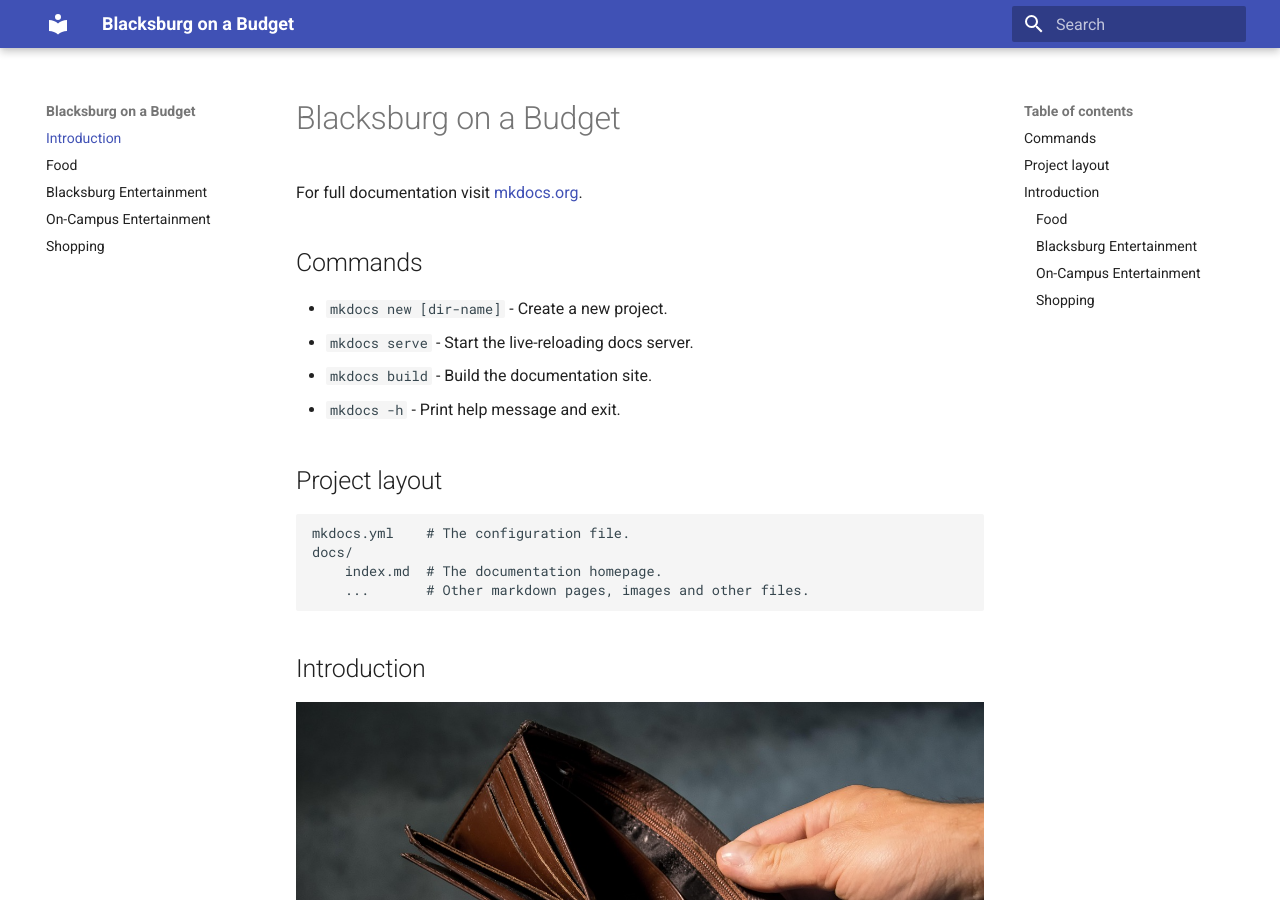
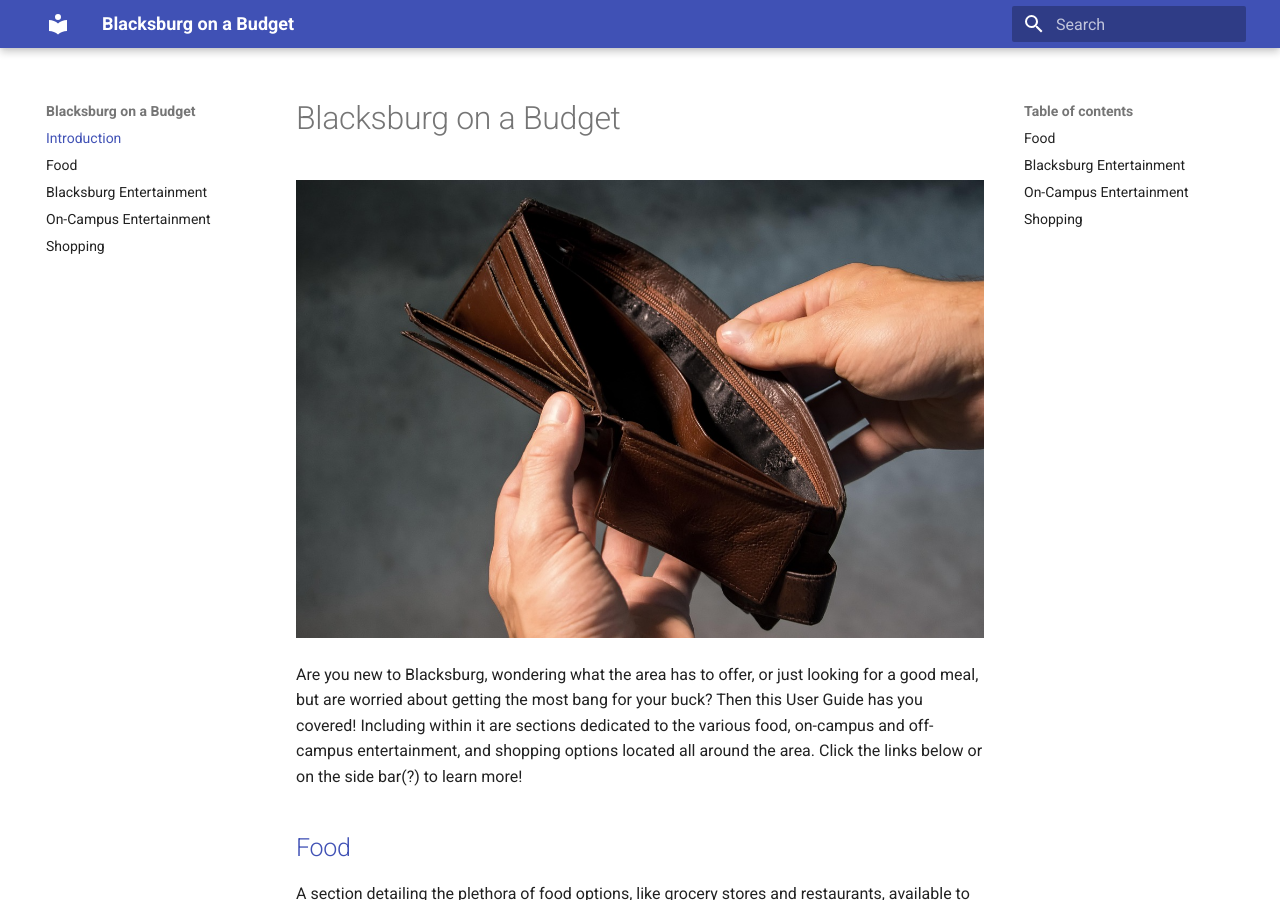
Before and after one commit to mmx0422/mmx0422.github.io, an MkDocs documentation site: the page built from docs/index.md, in a window 1280 px wide and 900 px high. Built offline with MkDocs 1.6.1 and Material for MkDocs 9.7.7, drawn with Linux system fonts in a browser that asks for light colours.

Commit message:
Edited out some unimportant information on the landing page.

```diff
--- a/docs/index.md
+++ b/docs/index.md
@@ -5,40 +5,22 @@
 
 # Blacksburg on a Budget
 
-For full documentation visit [mkdocs.org](https://www.mkdocs.org).
-
-## Commands
-
-* `mkdocs new [dir-name]` - Create a new project.
-* `mkdocs serve` - Start the live-reloading docs server.
-* `mkdocs build` - Build the documentation site.
-* `mkdocs -h` - Print help message and exit.
-
-## Project layout
-
-    mkdocs.yml    # The configuration file.
-    docs/
-        index.md  # The documentation homepage.
-        ...       # Other markdown pages, images and other files.
-
-## Introduction
-
 ![An image of two hands holding a brown, empty wallet open.](image.png)
 
 Are you new to Blacksburg, wondering what the area has to offer, or just looking for a good meal, but are worried about getting the most bang for your buck? Then this User Guide has you covered! Including within it are sections dedicated to the various food, on-campus and off-campus entertainment, and shopping options located all around the area. Click the links below or on the side bar(?) to learn more!
 
-### [Food](food.md)
+## [Food](food.md)
 
 A section detailing the plethora of food options, like grocery stores and restaurants, available to you in Blacksburg. Options include places like Chinese Kitchen, Cookout, Aldi, Joe’s Diner, and more! If you’re hungry for more of what Blacksburg has to offer in terms of food, visit the attached page.
 
-### [Blacksburg Entertainment](blacksburg_entertainment.md)
+## [Blacksburg Entertainment](blacksburg_entertainment.md)
 
 A section detailing the options for entertainment you can find all around the Blacksburg area. From movie theatres, to live music, to hiking trails, Blacksburg offers a wide variety of entertainment options anyone can enjoy. To find out more, visit the attached page.
 
-### [On-Campus Entertainment](on_campus_entertainment.md)
+## [On-Campus Entertainment](on_campus_entertainment.md)
 
 A section detailing the types of entertainment you can find on-campus at Virginia Tech. Whether you want to visit the Breakzone at Squires Student Center, play tennis, or check out any on-campus events, Virginia Tech has you covered. If you’re a student, or just someone visiting the campus, make sure to visit the attached page!
 
-### [Shopping](shopping.md)
+## [Shopping](shopping.md)
 
 A section detailing the various shopping options available to you in Blacksburg. If you’re in the market for clothes or accessories, places like Plato’s Closet and Uptown Cheapskate have you covered. To find out more about what Blacksburg has to offer in terms of shopping, visit the attached page.
```
